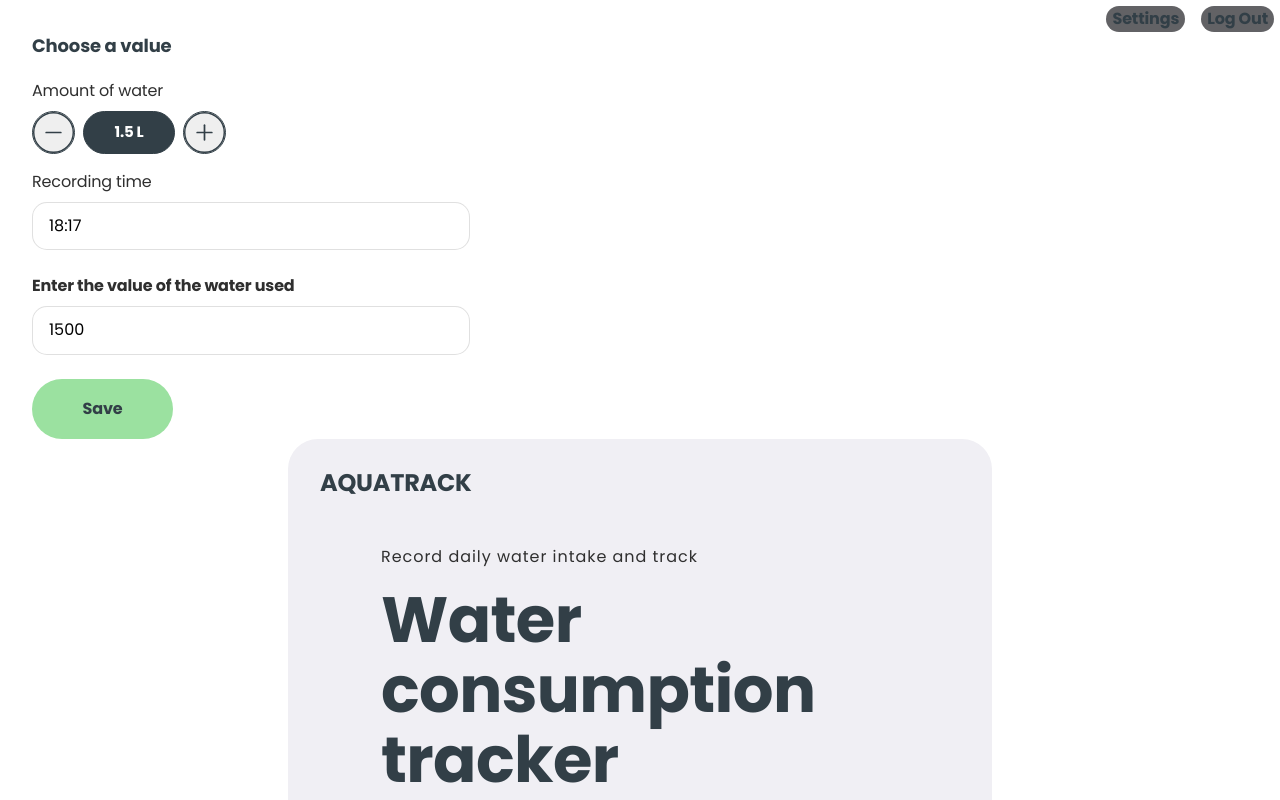
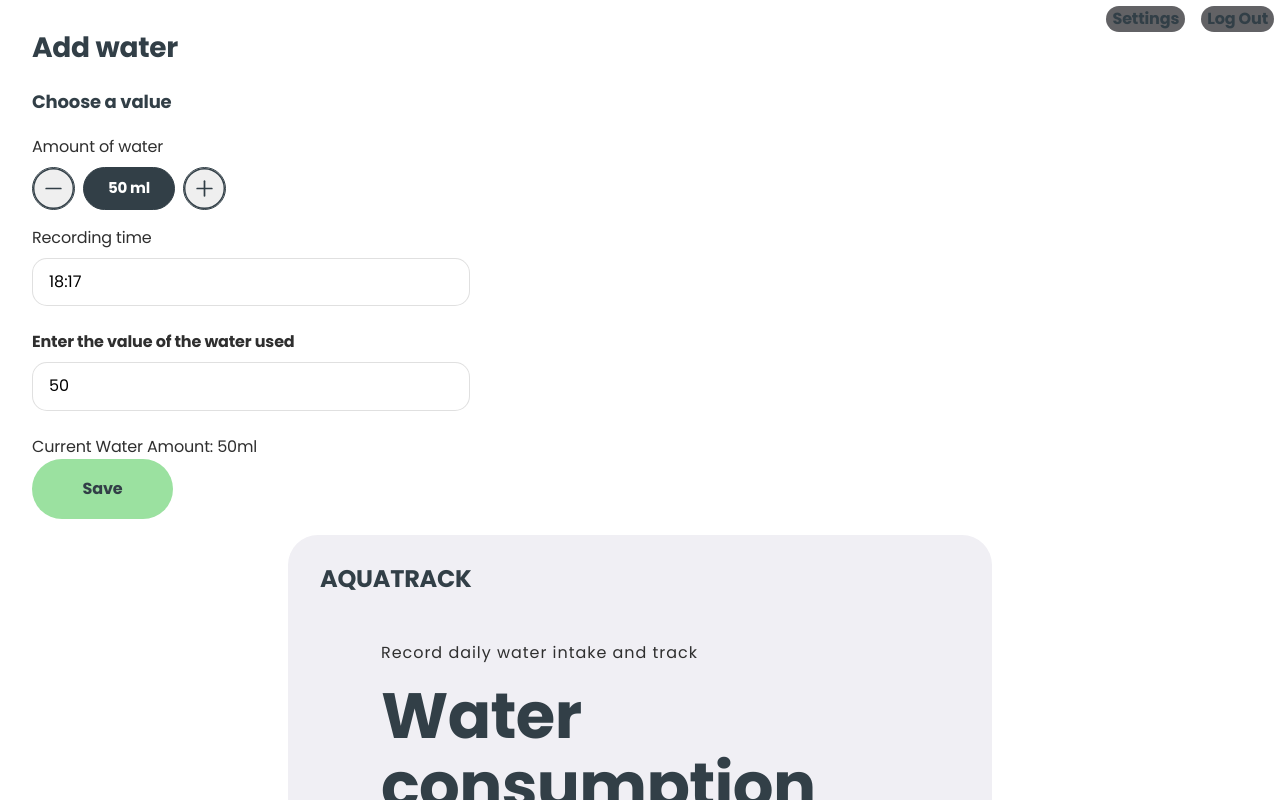
Before and after one commit to Costbound/aquahackers-project, a React (Vite) app: page / in a window 1280 px wide. Shown: the top 800 px of the page. Built offline with nearby package versions, Linux system fonts and the light colour scheme; no server answers.

Commit message:
update funcional

```diff
--- a/src/components/WaterForm/WaterForm.module.css
+++ b/src/components/WaterForm/WaterForm.module.css
@@ -55,7 +55,7 @@
 .inputSize {
   font-size: 16px;
   max-width: 303px;
-  min-height: 46;
+  min-height: 46px;
   border-radius: 15px;
   padding: 14px 16px 14px 16px;
   border: 1px solid rgba(47, 47, 47, 0.15);
--- a/src/components/WaterForm/WaterFormFormik.jsx
+++ b/src/components/WaterForm/WaterFormFormik.jsx
@@ -1,19 +1,16 @@
 import Button from "../Button/Button";
 import { useState, useId } from "react";
-// import { useForm } from "react-hook-form";
 import * as Yup from "yup";
-// import { yupResolver } from "@hookform/resolvers/yup";
 import css from "./WaterForm.module.css";
 import icon from "../../img/icons.svg";
 import { Formik, Form, Field, ErrorMessage } from "formik";
-import { useDispatch } from "react-redux";
 import clsx from 'clsx';
-import { addWater } from "../../redux/water/ops-water";
 import getCurerntTime from "../../helpers/getCurerntTime.js";
 import generateWaterString from "../../helpers/generateWaterString.js";
+import getTodayDate from "../../helpers/getTodayDate.js";
 
 const WaterFormFormik = ({ date, type, waterAmount, waterId }) => {
-  const WaterValidSchema = Yup.object().shape({
+  const waterValidSchema = Yup.object().shape({
     waterAmount: Yup.number()
         .min(50, "Мінімальна кількість 50ml")
         .max(2000, "Максимальна кількість 2000ml")
@@ -23,66 +20,37 @@ const WaterFormFormik = ({ date, type, waterAmount, waterId }) => {
         .required("Час обовʼязковий"),
   });
 
-  const valueWaterId = useId();
   const timeId = useId();
   const waterFieldId = useId();
 
-  const [waterAmountState, setWaterAmountState] = useState(waterAmount || 50);
+  const [waterAmountState, setWaterAmountState] = useState(type === 'edit' ? waterAmount || 50 : 50);
 
-  const decreaseWater = (e) => {
-    if (waterAmount > 50) {
-      setWaterAmountState(waterAmount - 50);
-    }
-  };
-  const increaseWater = () => {
-    if (waterAmount < 2000) {
-      setWaterAmountState(waterAmount + 50);
-    }
+  const handleChange = (e, setFieldValue) => {
+    const value = Number(e.target.value);
+    setWaterAmountState(value);
+    setFieldValue('waterAmount', value);
   };
 
-  const handleChange = (event) => {
-    setWaterAmountState(waterAmount);
-  };
-
-
-  const now = new Date();
-  const year = String(now.getFullYear());
-  const month = String(now.getMonth() + 1).padStart(2, 0);
-  const day = String(now.getDay()).padStart(2, 0);
-  const hours = String(now.getHours()).padStart(2, 0);
-  const minutes = String(now.getMinutes()).padStart(2, 0);
-  const dateDefault = `${year}-${month}-${day}T${hours}:${minutes}`;
-
-  // const date = `${year}-${month}-${day}T`;
-
-  const currentTime = `${hours}:${minutes}`;
-
-  const changeDate = (value) => {
-    const arrDate = [date, currentTime];
-    const newDate = arrDate.splice(1, 1, value).join("");
-
-  }
-
-  const initValue = {
-    waterAmount: waterAmountState,
-    date: date ? date.slice(-5) : getCurerntTime()
-  };
-
-  const handleSubmit = (values, actions) => {
+  const handleSubmit = (values) => {
     const filteredValues = {
       waterId,
       waterAmount: Number(values.waterAmount),
-    date: `${date}T${values.time}`
-  }
-
-}
+      date: `${type === 'add' ? getTodayDate() : date ? date : getTodayDate()}T${values.date}`
+    };
+    console.log(filteredValues)
+  };
 
   return (
       <Formik
-      initialValues={initValue}
+          initialValues={{
+            waterAmount: waterAmountState,
+            date: type === 'edit' ? getCurerntTime() : date ? date.slice(-5) : getCurerntTime()
+          }}
+          validationSchema={waterValidSchema}
           onSubmit={handleSubmit}
-      validationShema={WaterValidSchema}
+          enableReinitialize={true}
       >
+        {({ setFieldValue }) => (
             <Form>
               <h4 className={css.title}>
                 {type === "edit" ? "Correct entered data" : "Choose a value"}
@@ -95,20 +63,29 @@ const WaterFormFormik = ({ date, type, waterAmount, waterId }) => {
                   <button
                       className={css.btnAmountChange}
                       type="button"
-              onClick={decreaseWater}
+                      onClick={() => {
+                        if (waterAmountState > 50) {
+                          setWaterAmountState(waterAmountState - 50);
+                          setFieldValue('waterAmount', waterAmountState - 50);
+                        }
+                      }}
                   >
                     <svg className={css.svgIcon}>
                       <use href={`${icon}#icon-minus-for-modal-add-edit-water`} />
                     </svg>
                   </button>
-            <div
-              className={css.inputAutomatic} >
-              {generateWaterString(waterAmount)}
+                  <div className={css.inputAutomatic}>
+                    {generateWaterString(waterAmountState)}
                   </div>
                   <button
                       className={css.btnAmountChange}
                       type="button"
-              onClick={increaseWater}
+                      onClick={() => {
+                        if (waterAmountState < 2000) {
+                          setWaterAmountState(waterAmountState + 50);
+                          setFieldValue('waterAmount', waterAmountState + 50);
+                        }
+                      }}
                   >
                     <svg className={css.svgIcon}>
                       <use href={`${icon}#icon-plus-for-modal-add-edit-water`} />
@@ -126,7 +103,7 @@ const WaterFormFormik = ({ date, type, waterAmount, waterId }) => {
                     name="date"
                     id={timeId}
                 />
-          <ErrorMessage className={clsx(css.formValid, css.formName)} name="time" component="span" />
+                <ErrorMessage className={clsx(css.formValid, css.formName)} name="date" component="span" />
               </div>
               <div className={css.input}>
                 <label className={css.labelManual} htmlFor={waterFieldId}>
@@ -136,16 +113,20 @@ const WaterFormFormik = ({ date, type, waterAmount, waterId }) => {
                     className={css.inputSize}
                     type="text"
                     name="waterAmount"
-            onChange={handleChange}
                     id={waterFieldId}
+                    onChange={(e) => handleChange(e, setFieldValue)}
                 />
                 <ErrorMessage className={clsx(css.formValid, css.formNum)} name="waterAmount" component="span" />
               </div>
 
-        <Button styleType="green" className={css.myButton}>
+              {/* Display the current waterAmountState */}
+              <p>Current Water Amount: {waterAmountState}ml</p>
+
+              <Button styleType="green" className={css.myButton} type="submit">
                 Save
               </Button>
             </Form>
+        )}
       </Formik>
   );
 };
--- a/src/pages/HomePage/HomePage.jsx
+++ b/src/pages/HomePage/HomePage.jsx
@@ -3,12 +3,15 @@ import { WelcomeSection } from "../../components/WelcomeSection/WelcomeSection";
 import { AdvantagesSection } from "../../components/AdvantagesSection/AdvantagesSection";
 import { Helmet } from "react-helmet-async";
 import Page from "../../components/Page/Page";
-import WaterFormFormik from "../../components/WaterForm/WaterFormFormik";
+import WaterForm from "../../components/WaterForm/WaterFormFormik";
+import WaterModal from "../../components/WaterModal/WaterModal.jsx";
 
 function HomePage() {
   return (
     <>
-      <WaterFormFormik waterAmount={1500}/>
+        <WaterModal type='add'>
+            <WaterForm/>
+        </WaterModal>
       <Helmet>
         <title>AquaTracker</title>
       </Helmet>
```
Lines whose indentation alone changed are shown as unchanged.
